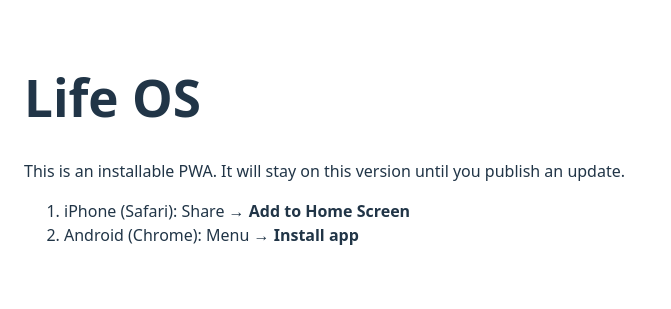
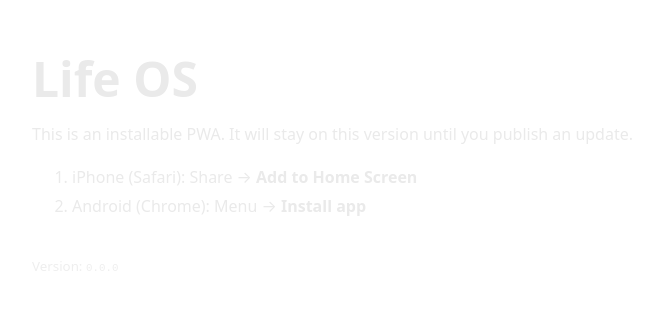
Before and after one commit to kenrosh2407-alt/life-os, a React (Vite) app: page / in a window 1280 px wide. Shown: the part 251-560 px from the top of the page, without its empty margins (0-671 px from the left). Built offline with nearby package versions, Linux system fonts and the light colour scheme.

Commit message:
feat: show version in UI

```diff
--- a/src/App.jsx
+++ b/src/App.jsx
@@ -1,14 +1,24 @@
-import React from 'react'
+import React from 'react';
+
+// Import the version straight from package.json
+import pkg from '../package.json';
 
 export default function App() {
   return (
-    <div style={{ fontFamily: 'system-ui, sans-serif', padding: 24 }}>
-      <h1>Life OS</h1>
-      <p>This is an installable PWA. It will stay on this version until you publish an update.</p>
-      <ol>
-        <li>iPhone (Safari): Share → <b>Add to Home Screen</b></li>
-        <li>Android (Chrome): Menu → <b>Install app</b></li>
+    <div style={{ padding: '2rem', fontFamily: 'system-ui, -apple-system, Segoe UI, Roboto, Helvetica, Arial, sans-serif', color: '#eaeaea' }}>
+      <h1 style={{ fontSize: '3rem', marginBottom: '1rem' }}>Life OS</h1>
+      <p style={{ maxWidth: 680, lineHeight: 1.6 }}>
+        This is an installable PWA. It will stay on this version until you publish an update.
+      </p>
+
+      <ol style={{ marginTop: '1rem', lineHeight: 1.8 }}>
+        <li>iPhone (Safari): Share → <strong>Add to Home Screen</strong></li>
+        <li>Android (Chrome): Menu → <strong>Install app</strong></li>
       </ol>
+
+      <div style={{ marginTop: '2rem', opacity: 0.8 }}>
+        <small>Version: <code>{pkg.version}</code></small>
+      </div>
     </div>
-  )
+  );
 }
```
